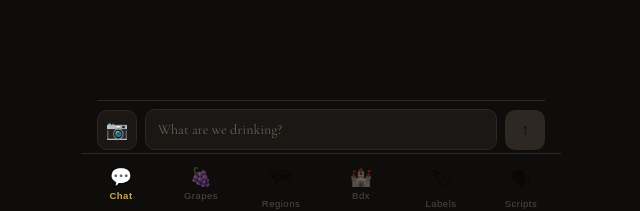
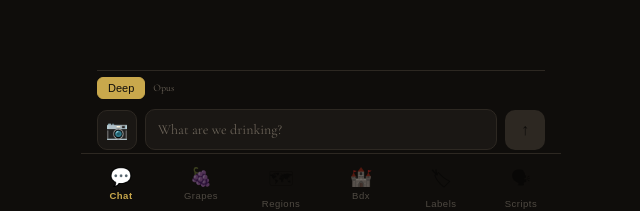
Before and after one commit to rwallen822/wine-sommelier, a React (Vite) app: page / in a window 1280 px wide. Shown: the part 585-796 px from the top of the page, without its empty margins (319-959 px from the left). Built offline with nearby package versions, Linux system fonts and the light colour scheme.

Commit message:
Add Quick/Deep model toggle
Quick = Sonnet (faster, cheaper)
Deep = Opus (more thorough)

Co-Authored-By: Claude Opus 4.5 <noreply@anthropic.com>

```diff
--- a/src/ChatTab.jsx
+++ b/src/ChatTab.jsx
@@ -10,6 +10,12 @@ export default function ChatTab() {
   const [pendingImage, setPendingImage] = useState(null);
   const [pendingImageData, setPendingImageData] = useState(null);
   const [loading, setLoading] = useState(false);
+  const [mode, setMode] = useState("deep"); // "quick" = Sonnet, "deep" = Opus
+
+  const models = {
+    quick: "claude-sonnet-4-20250514",
+    deep: "claude-opus-4-5-20251101"
+  };
   const chatEndRef = useRef(null);
   const fileRef = useRef(null);
 
@@ -47,7 +53,7 @@ export default function ChatTab() {
         method: "POST",
         headers: { "Content-Type": "application/json" },
         body: JSON.stringify({
-          model: "claude-opus-4-5-20251101",
+          model: models[mode],
           max_tokens: 1000,
           system: buildSystemPrompt(),
           messages: trimmed,
@@ -63,7 +69,7 @@ export default function ChatTab() {
       setMessages(prev => [...prev, { role: "assistant", text: `Error: ${err.message}` }]);
     }
     setLoading(false);
-  }, [input, pendingImageData, pendingImage, messages]);
+  }, [input, pendingImageData, pendingImage, messages, mode]);
 
   const handleImage = useCallback((e) => {
     const file = e.target.files?.[0];
@@ -140,7 +146,25 @@ export default function ChatTab() {
         </div>
       )}
 
-      <div style={{ display: "flex", gap: 8, alignItems: "flex-end", padding: "8px 0 4px", borderTop: `1px solid ${C.border}` }}>
+      <div style={{ display: "flex", gap: 8, alignItems: "center", padding: "6px 0", borderTop: `1px solid ${C.border}` }}>
+        <button
+          onClick={() => setMode(mode === "quick" ? "deep" : "quick")}
+          style={{
+            padding: "4px 10px", borderRadius: 6, fontSize: 11, fontWeight: 500,
+            background: mode === "deep" ? C.gold : C.card,
+            color: mode === "deep" ? C.bg : C.textDim,
+            border: `1px solid ${mode === "deep" ? C.gold : C.border}`,
+            cursor: "pointer", transition: "all 0.15s",
+          }}
+        >
+          {mode === "deep" ? "Deep" : "Quick"}
+        </button>
+        <span style={{ fontSize: 10, color: C.textFaint }}>
+          {mode === "deep" ? "Opus" : "Sonnet"}
+        </span>
+      </div>
+
+      <div style={{ display: "flex", gap: 8, alignItems: "flex-end", padding: "4px 0 4px" }}>
         <button
           onClick={() => fileRef.current?.click()}
           style={{ width: 40, height: 40, borderRadius: 10, background: C.card, border: `1px solid ${C.border}`, color: C.gold, fontSize: 18, cursor: "pointer", flexShrink: 0, display: "flex", alignItems: "center", justifyContent: "center" }}
```
